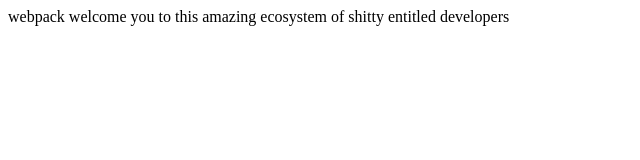
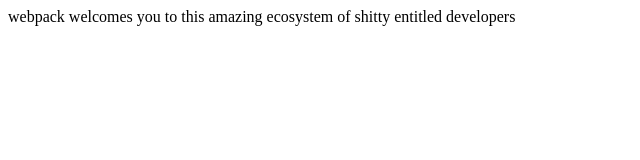
Before and after one commit to jim4067/webpack-part7, a React app: page / in a window 1280 px wide. Shown: the top 160 px of the page, without its empty margins (0-640 px from the left). Built offline with nearby package versions, Linux system fonts and the light colour scheme; the HTML template or start-up script is replaced by a standard one.

Commit message:
feat: added the preset plugin for converting the syntax onto the ES5 standard

```diff
--- a/src/App.js
+++ b/src/App.js
@@ -4,7 +4,7 @@
 
     return (
         <div>
-            webpack welcome you to this amazing ecosystem of shitty entitled developers
+            webpack welcomes you to this amazing ecosystem of shitty entitled developers
         </div>
     );
 }
```
